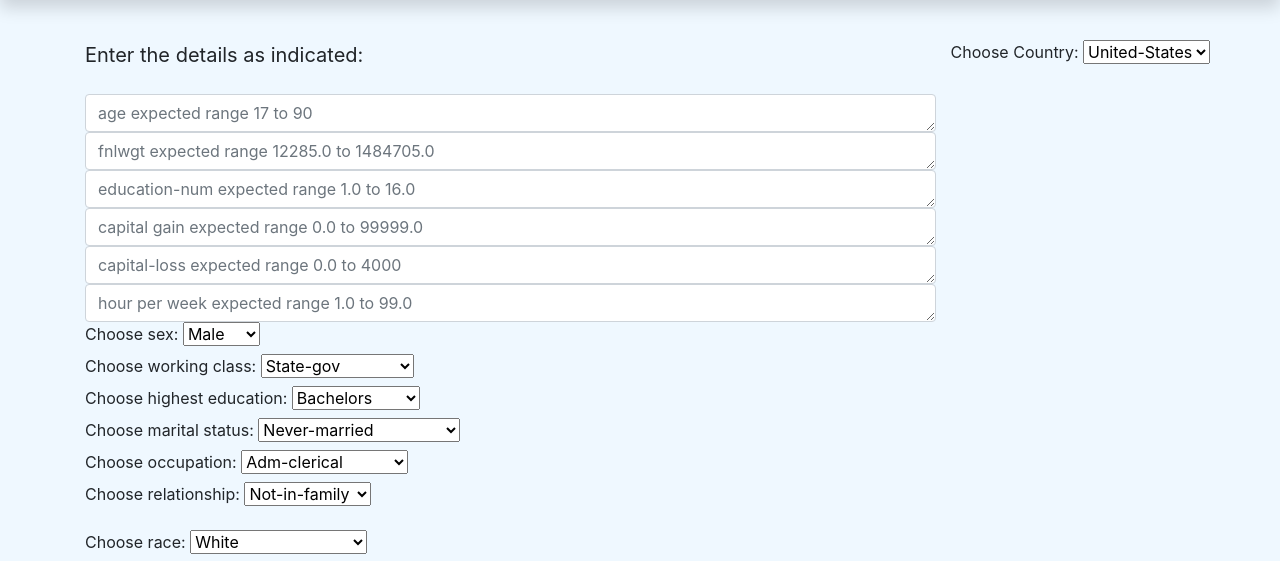
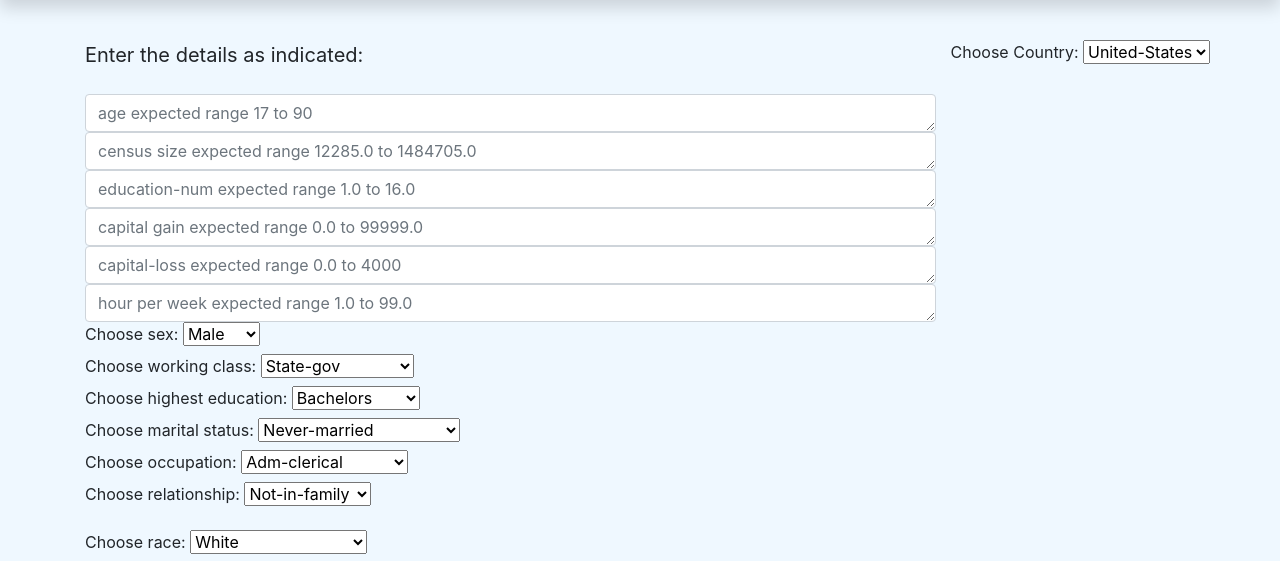
Before and after one commit to sanjeevan121/income-pred, a Flask app: page / in a window 1280 px wide. Shown: the part 56-617 px from the top of the page. Run offline with Flask 2, Linux system fonts and the light colour scheme; some libraries are stand-ins or nearby versions.

Commit message:
prdeployment stage 1 completed on web

```diff
--- a/webapp/templates/index.html
+++ b/webapp/templates/index.html
@@ -1,7 +1,7 @@
 {% extends 'base.html' %}
 
 {% block title %}
-WineQuality
+Census Income Prediction
 {% endblock title %}
 
 
@@ -53,7 +53,7 @@ WineQuality
                             <textarea class="form-control" name="age" rows="1"
                                 placeholder="age expected range 17 to 90"></textarea>
                             <textarea class="form-control" name="fnlwgt" rows="1"
-                                placeholder="fnlwgt expected range 12285.0 to 1484705.0"></textarea>
+                                placeholder="census size expected range 12285.0 to 1484705.0"></textarea>
                             <textarea class="form-control" name="education-num" rows="1"
                                 placeholder="education-num expected range 1.0 to 16.0"></textarea>
                             <textarea class="form-control" name="capital-gain" rows="1"
```
